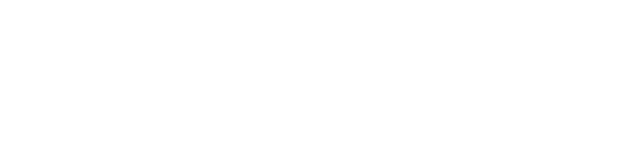
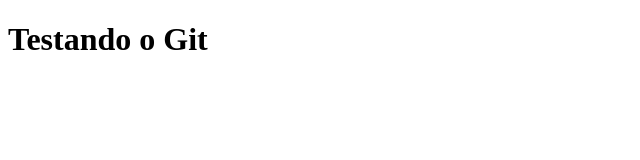
Before and after one commit to dancmig/site, a plain HTML site: page index.html in a window 1280 px wide. Shown: the whole page, without its empty margins (0-640 px from the left). Drawn offline with Linux system fonts and the light colour scheme.

Commit message:
index.html editado

```diff
--- a/index.html
+++ b/index.html
@@ -5,5 +5,6 @@
         <title> Meu Site </title>
     </head>
     <body>
+    <h1>Testando o Git</h1>
     </body>
     </html>
```
